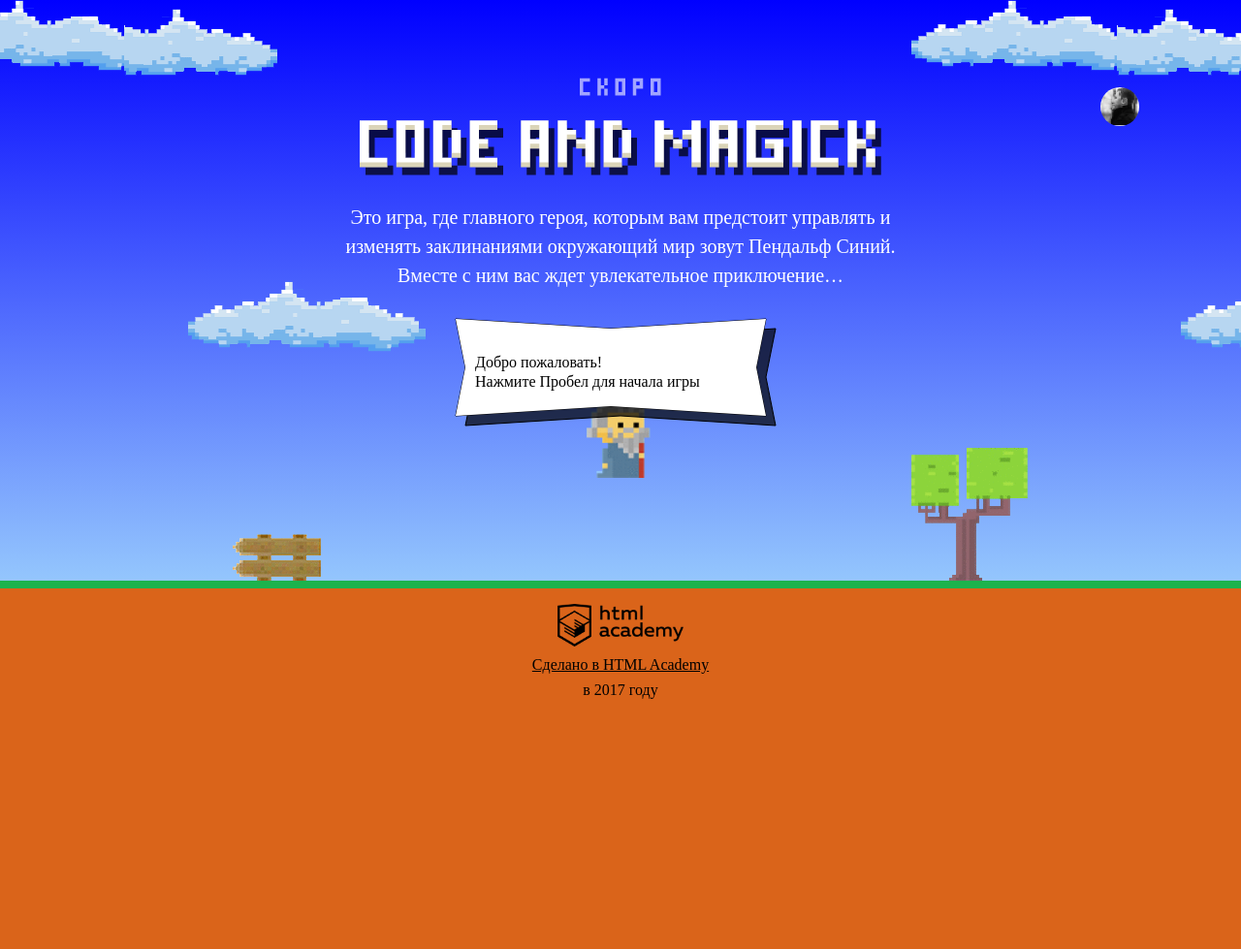
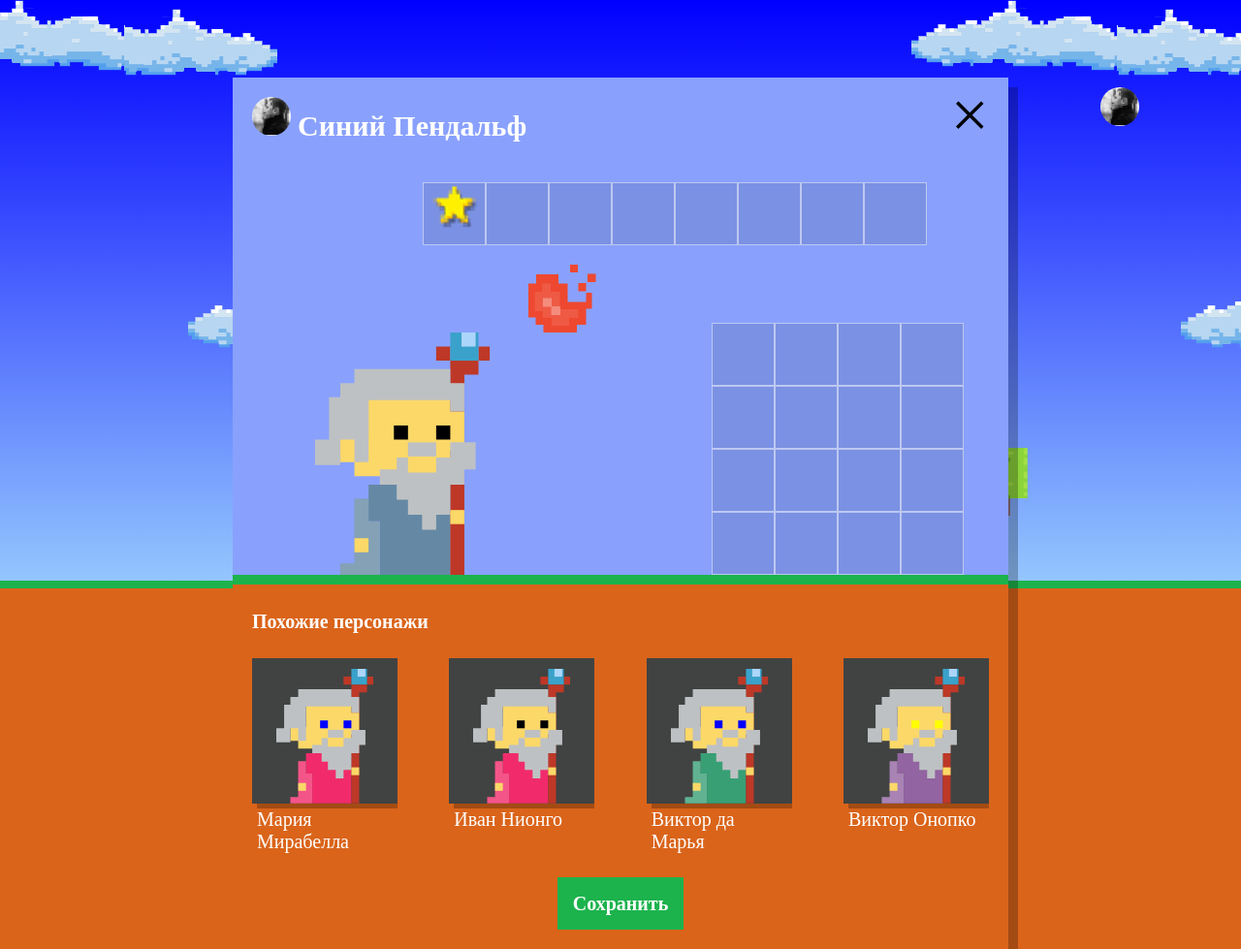
Before and after one commit to DvaTrii/937889-code-and-magick-18, a website: page index.html in a window 1280 px wide. Shown: the whole page at 97% size. Before the commit the page ends 800 px from the top, so only its background shows below. Drawn offline with Linux system fonts and the light colour scheme; a web font is replaced by a local one.

Commit message:
Добавил похожих персонажей 4 задания

```diff
--- a/index.html
+++ b/index.html
@@ -199,6 +199,7 @@
 </script>
 
 <script src="js/stat.js"></script>
+<script src="js/setup.js"></script>
 <script src="js/game.js"></script>
 
 </body>
--- /dev/null
+++ b/js/setup.js
@@ -0,0 +1,89 @@
+'use strict';
+// показали область настройки - убрали класс hidden
+var userDialog = document.querySelector('.setup');
+userDialog.classList.remove('hidden');
+
+// покажем блок с похожими персонажами
+document.querySelector('.setup-similar').classList.remove('hidden');
+
+// выберем div (ins) куда будем вставлять список похожих персонажей
+var similarListElement = document.querySelector('.setup-similar-list');
+
+// выберем шаблон тег template и запишем div (tem) с разметкой с переменную
+var similarWizardTemplate = document.querySelector('#similar-wizard-template')
+  .content.querySelector('.setup-similar-item');
+
+var WIZARD_NAMES = [
+  'Иван',
+  'Хуан Себастьян',
+  'Мария',
+  'Кристоф',
+  'Виктор',
+  'Юлия',
+  'Люпита',
+  'Вашингтон'
+];
+
+var WIZARD_LASTNAMES = [
+  'да Марья',
+  'Верон',
+  'Мирабелла',
+  'Вальц',
+  'Онопко',
+  'Топольницкая',
+  'Нионго',
+  'Ирвинг'
+];
+
+var WIZARD_EYESCOLORS = [
+  'black',
+  'red',
+  'blue',
+  'yellow',
+  'green'
+];
+
+var WIZARD_COATCOLORS = [
+  'rgb(101, 137, 164)',
+  'rgb(241, 43, 107)',
+  'rgb(146, 100, 161)',
+  'rgb(56, 159, 117)',
+  'rgb(215, 210, 55)',
+  'rgb(0, 0, 0)'
+];
+
+// генерируем случайные номер элемента в массиве
+var getRandomNumber = function (arryaName) {
+  var number = Math.floor(Math.random() * arryaName.length);
+  return number;
+};
+
+// создаем пустой массив
+var wizards = [];
+
+// наполняем его волшебниками
+for (var j = 0; j < 4; j++) {
+  wizards.push({
+    name: WIZARD_NAMES[getRandomNumber(WIZARD_NAMES)],
+    lastName: WIZARD_LASTNAMES[getRandomNumber(WIZARD_LASTNAMES)],
+    coatColor: WIZARD_COATCOLORS[getRandomNumber(WIZARD_COATCOLORS)],
+    eyesColor: WIZARD_EYESCOLORS[getRandomNumber(WIZARD_EYESCOLORS)]
+  });
+}
+
+// заполним 4мя персонажами (разметкой div(temp)) нужный нам div(ins)
+
+var renderWizard = function (wizard) {
+  var wizardElement = similarWizardTemplate.cloneNode(true);
+  wizardElement.querySelector('.setup-similar-label').textContent = wizard.name + ' ' + wizard.lastName;
+  wizardElement.querySelector('.wizard-coat').style.fill = wizard.coatColor;
+  wizardElement.querySelector('.wizard-eyes').style.fill = wizard.eyesColor;
+  return wizardElement;
+};
+
+var fragment = document.createDocumentFragment();
+for (var i = 0; i < wizards.length; i++) {
+  fragment.appendChild(renderWizard(wizards[i]));
+}
+
+similarListElement.appendChild(fragment);
```
